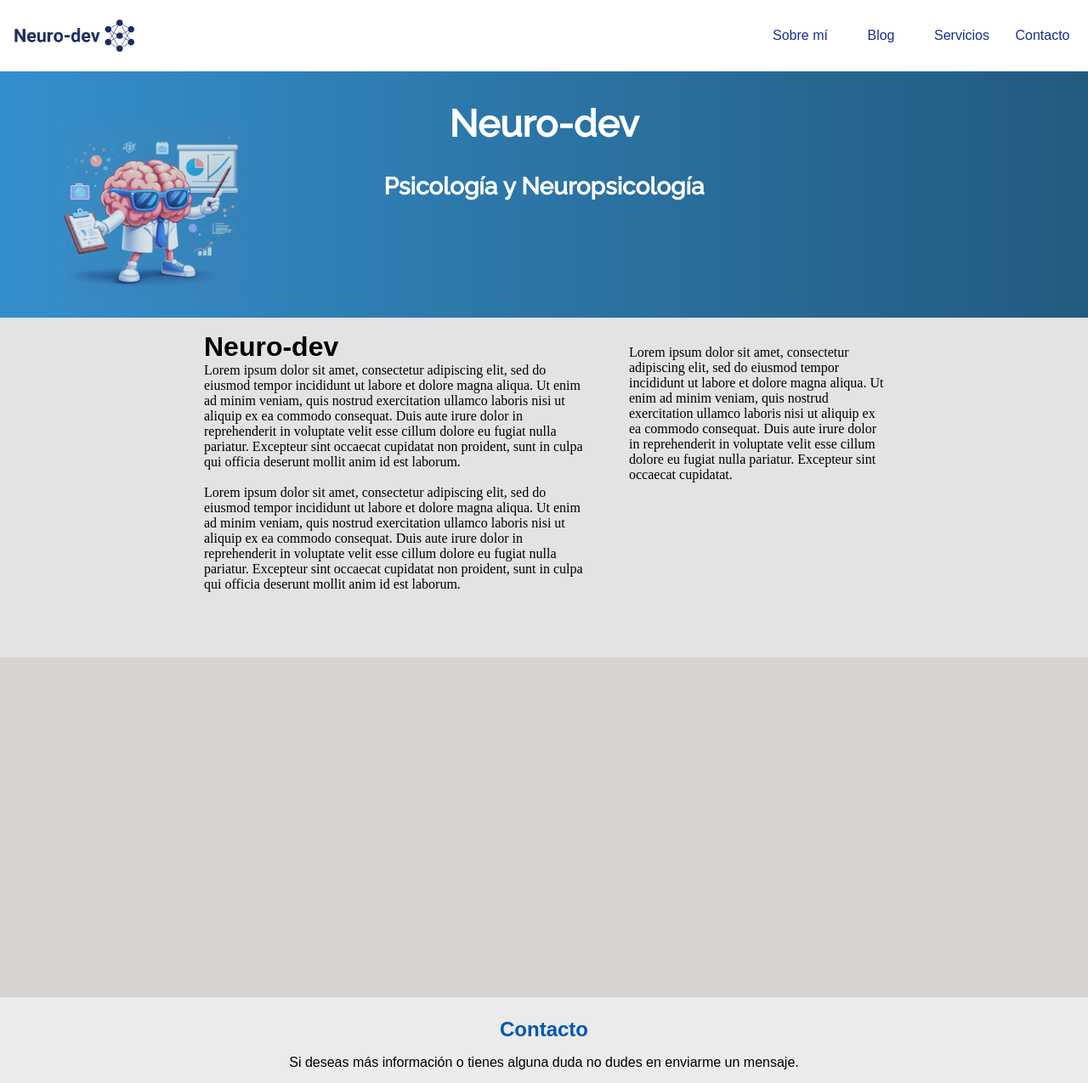
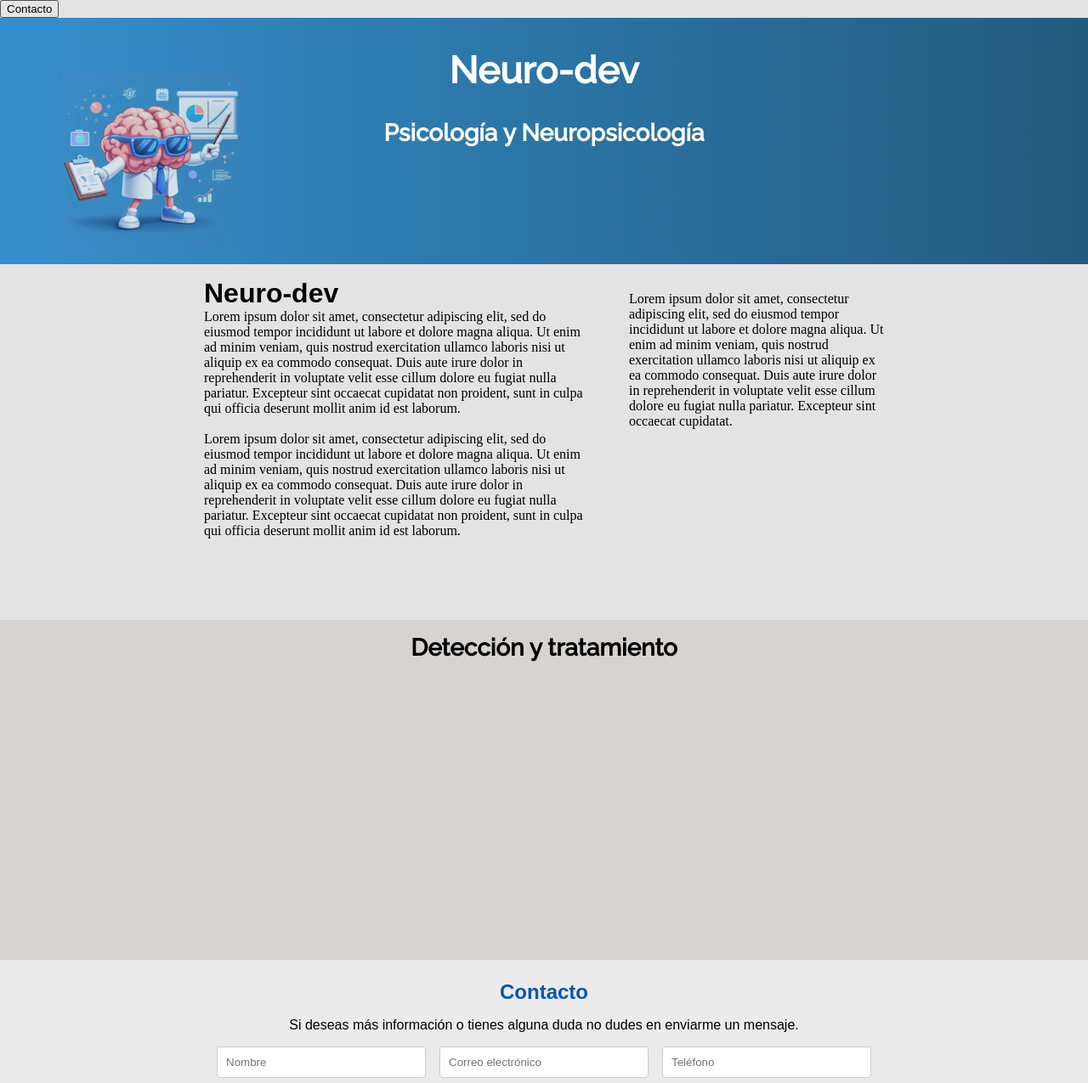
Before and after one commit to jorge-ross/neuro-clinic, an Angular app: page / in a window 1280 px wide. Shown: the top 1275 px of the page at 85% size. Built offline with nearby package versions, Linux system fonts and the light colour scheme.

Commit message:
add nav to contact form

```diff
--- a/src/app/app-routing.module.ts
+++ b/src/app/app-routing.module.ts
@@ -1,7 +1,11 @@
 import { NgModule } from '@angular/core';
 import { RouterModule, Routes } from '@angular/router';
+import { ContactFormComponent } from './components/contact-form/contact-form.component';
 
-const routes: Routes = [];
+const routes: Routes = [
+  { path: '', redirectTo: '/home', pathMatch: 'full' },
+  { path: 'Contact', component: ContactFormComponent },
+];
 
 @NgModule({
   imports: [RouterModule.forRoot(routes)],
--- a/src/app/components/header/header.component.ts
+++ b/src/app/components/header/header.component.ts
@@ -1,9 +1,11 @@
 import { Component } from '@angular/core';
+import { Router } from '@angular/router'
 
 @Component({
   selector: 'app-header',
   templateUrl: './header.component.html',
-  styleUrls: ['./header.component.css']
+  styleUrls: ['./header.component.css'],
+  template: `<button (click)="navigateToContact()">Contacto</button>`
 })
 export class HeaderComponent {
 
@@ -17,4 +19,14 @@ export class HeaderComponent {
     this.isDropdownVisible = false;
   }
 
+  constructor(private router: Router) {
+    router.events.subscribe(event => {
+      console.log(event);
+    })
+  }
+
+  navigateToContact() {
+    this.router.navigate(['/Contact']);
+  }
+
 }
--- a/src/app/components/services-section/services-section.component.css
+++ b/src/app/components/services-section/services-section.component.css
@@ -3,3 +3,10 @@
   margin: 0;
   background-color: #D6D3D1;
 }
+
+h1 {
+  text-align: center;
+  padding-top: 16px;
+  font-family: 'Raleway';
+  font-size: 28px;
+}
--- a/src/app/components/services-section/services-section.component.html
+++ b/src/app/components/services-section/services-section.component.html
@@ -1 +1,4 @@
-<div class="container"></div>
+<div class="container">
+  <h1>Detección y tratamiento</h1>
+  <div class="diseases"></div>
+</div>
```
Also changed, not shown: src/app/app.module.ts (+9 -1 lines), 1 other file (tests, documents, lock files or other folders).
